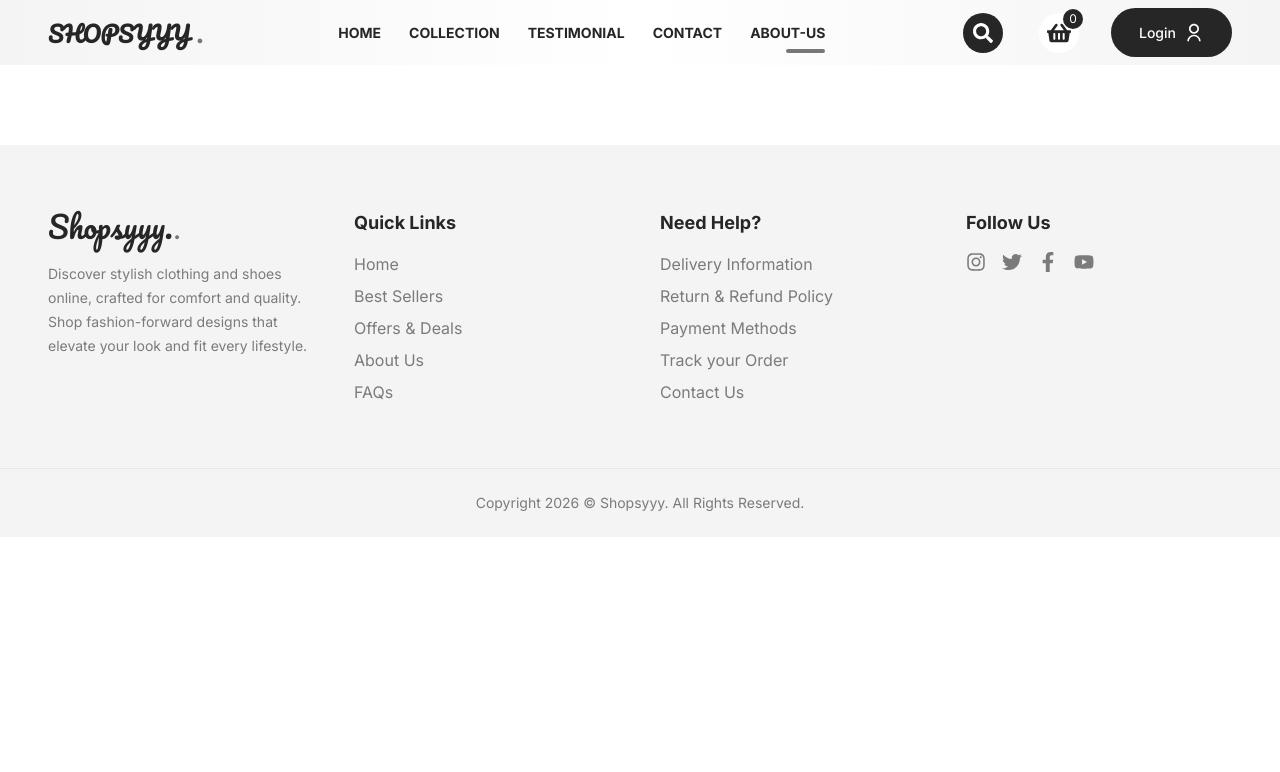
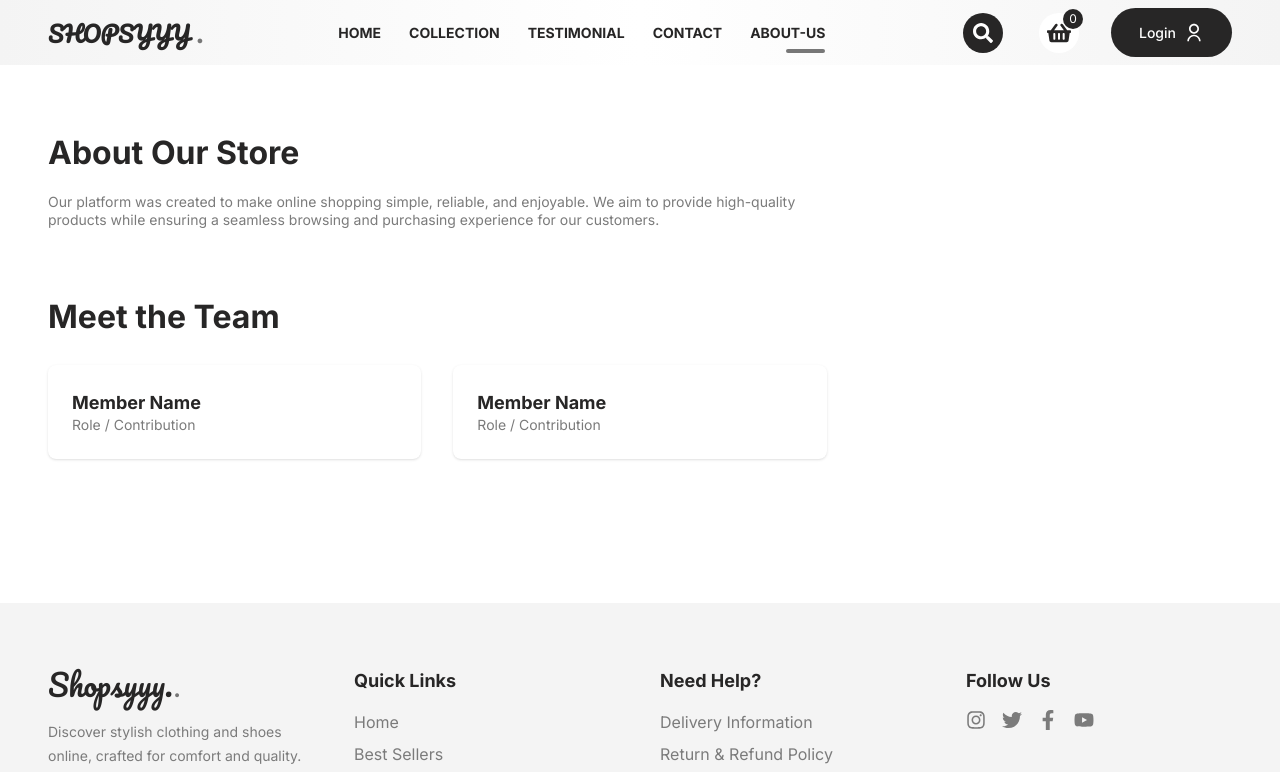
Before and after one commit to shiv-nitizens/Back-End-Project-E-commerce-, a React (Vite) app in the folder E-commerce-Cloths-Frontend/: page /About in a window 1280 px wide. Shown: the top 772 px of the page. Built offline with nearby package versions, Linux system fonts and the light colour scheme.

Commit message:
Created a basic skeleton of the About us Page.

```diff
--- a/E-commerce-Cloths-Frontend/src/App.jsx
+++ b/E-commerce-Cloths-Frontend/src/App.jsx
@@ -10,6 +10,8 @@ import Home from "./pages/Home";
 import Collection from "./pages/Collection";
 import CategoryCollection from "./pages/CategoryCollection";
 import ProductDetails from "./pages/ProductDetails";
+
+import About from "./pages/About";
 
 function App() {
 
@@ -28,6 +30,7 @@ function App() {
         <Route path="/collection/:category/:id" element={<ProductDetails />} />
         <Route path="/login" element={<Login />} />
         <Route path="/signup" element={<SignUp />} />
+        <Route path="/About" element={<About />} />
 
         {/* Auth Pages */}
         <Route
--- a/E-commerce-Cloths-Frontend/src/pages/About.jsx
+++ b/E-commerce-Cloths-Frontend/src/pages/About.jsx
@@ -0,0 +1,41 @@
+const About = () => {
+  return (
+    <div className="max-padd-container py-16">
+
+      {/* About Website Section */}
+      <section className="mb-16">
+        <h2 className="bold-32 mb-4">About Our Store</h2>
+
+        <p className="text-gray-30 max-w-3xl">
+          Our platform was created to make online shopping simple, reliable,
+          and enjoyable. We aim to provide high-quality products while
+          ensuring a seamless browsing and purchasing experience for our
+          customers.
+        </p>
+      </section>
+
+
+      {/* Team Section */}
+      <section>
+        <h2 className="bold-32 mb-6">Meet the Team</h2>
+
+        <div className="grid grid-cols-1 sm:grid-cols-2 md:grid-cols-3 gap-8">
+
+          <div className="bg-white p-6 rounded-lg shadow">
+            <h3 className="bold-18">Member Name</h3>
+            <p className="text-gray-30">Role / Contribution</p>
+          </div>
+
+          <div className="bg-white p-6 rounded-lg shadow">
+            <h3 className="bold-18">Member Name</h3>
+            <p className="text-gray-30">Role / Contribution</p>
+          </div>
+
+        </div>
+      </section>
+
+    </div>
+  );
+};
+
+export default About;
```
